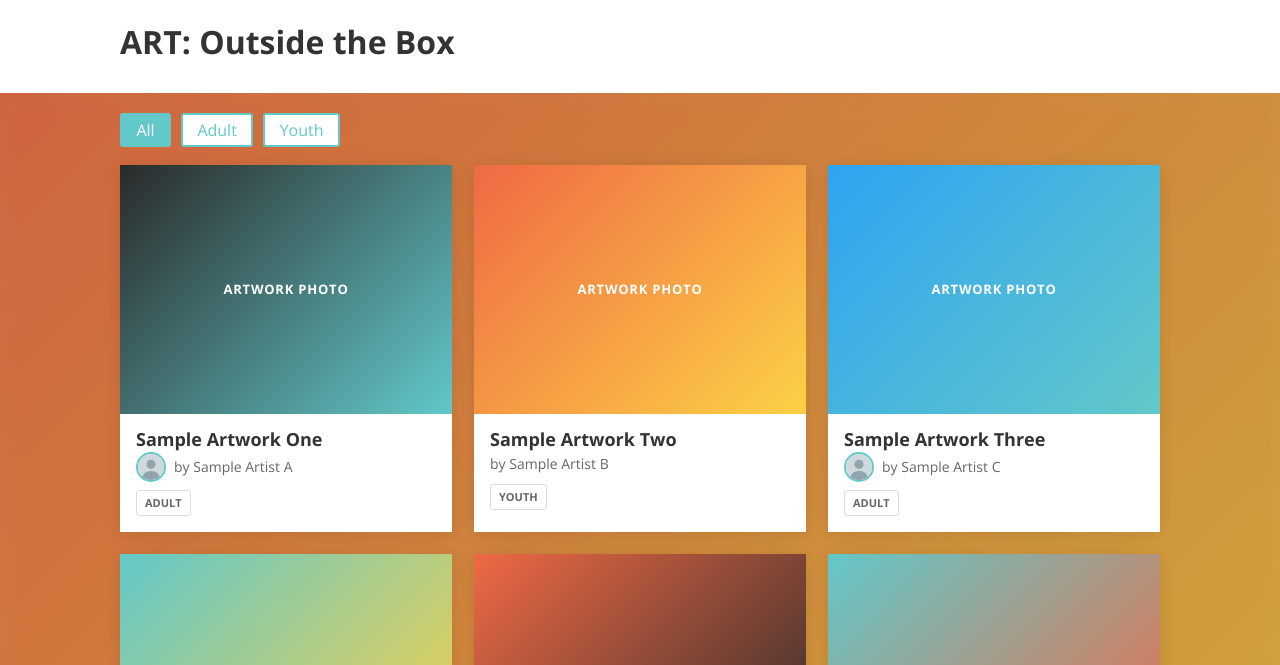
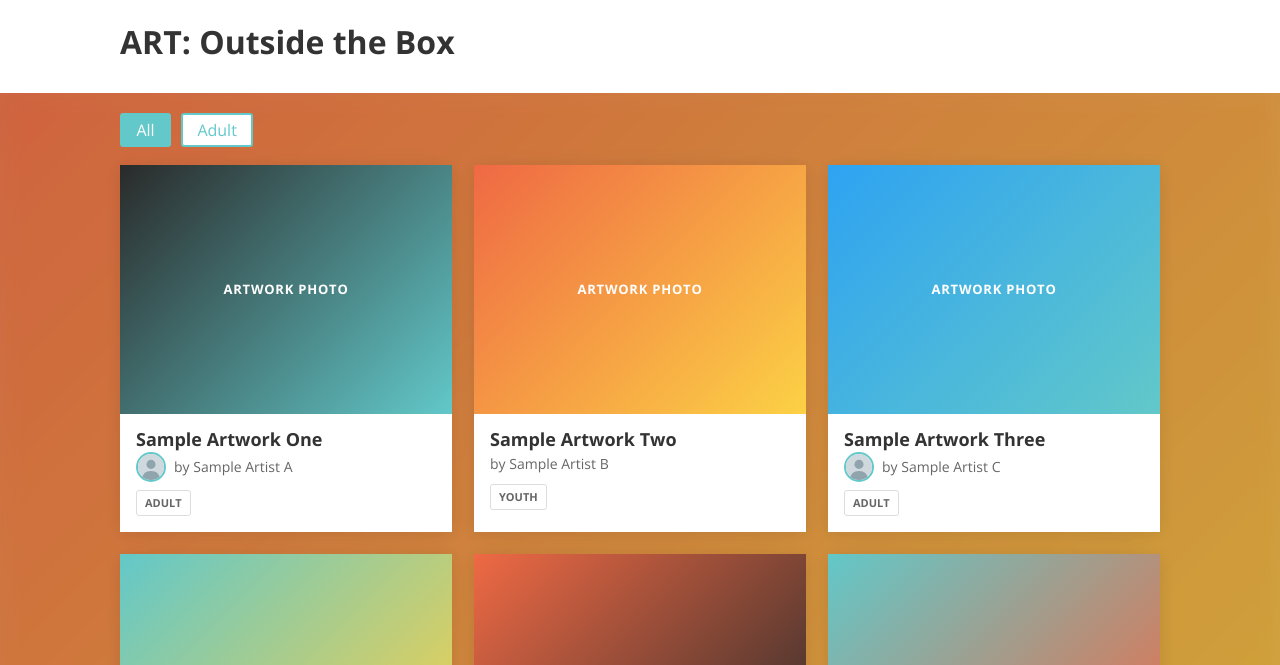
Before and after one commit to elishajkmiller/website, a website: page downtown-joplin-art/index.html in a window 1280 px wide. Shown: the part 135-800 px from the top of the page. Drawn offline with nearby package versions, Linux system fonts and the light colour scheme.

Commit message:
Landing page: remove Youth filter

```diff
--- a/downtown-joplin-art/index.html
+++ b/downtown-joplin-art/index.html
@@ -100,7 +100,6 @@
     <div class="chips" id="chips">
       <button class="chip on" data-f="all">All</button>
       <button class="chip" data-f="Adult">Adult</button>
-      <button class="chip" data-f="Youth">Youth</button>
     </div>
     <section class="grid" id="grid"></section>
   </div>
```
